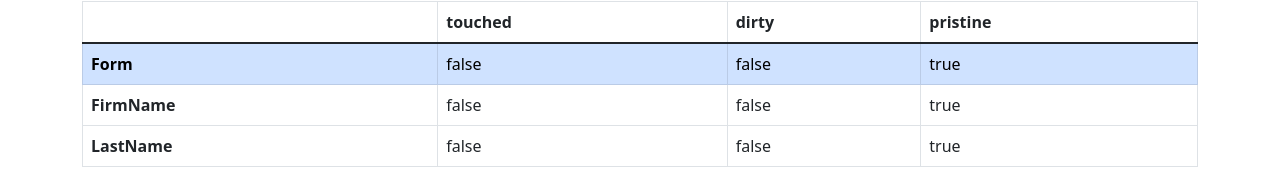
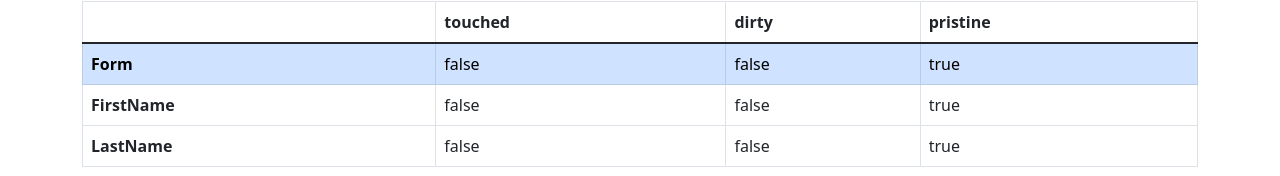
Before and after one commit to angularcodegen/form-fields, an Angular app: page / in a window 1280 px wide. Shown: the part 219-395 px from the top of the page. Built offline with nearby package versions, Linux system fonts and the light colour scheme.

Commit message:
Fix typo

```diff
--- a/src/app/app.component.html
+++ b/src/app/app.component.html
@@ -40,7 +40,7 @@
         <td>{{ form.pristine }}</td>
       </tr>
       <tr>
-        <th scope="row">FirmName</th>
+        <th scope="row">FirstName</th>
         <td>{{ firstName.touched }}</td>
         <td>{{ firstName.dirty }}</td>
         <td>{{ firstName.pristine }}</td>
```
